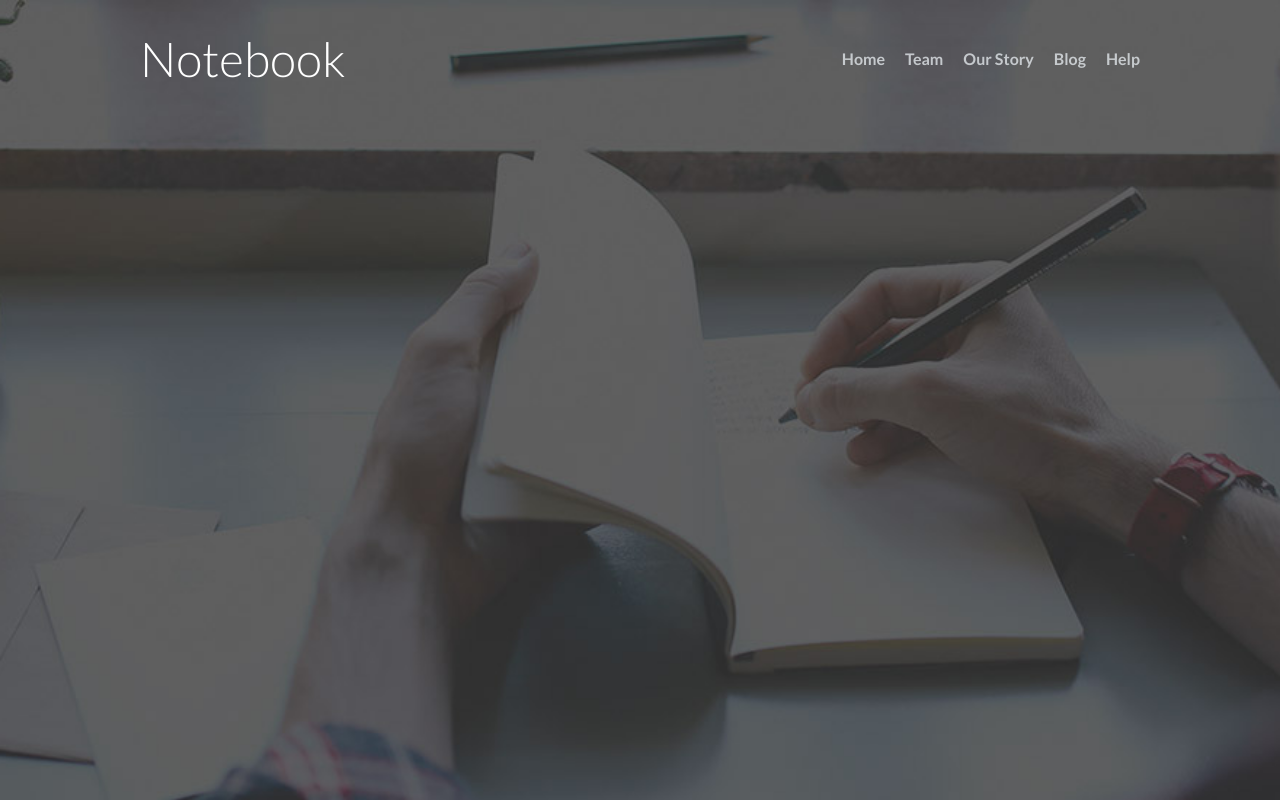
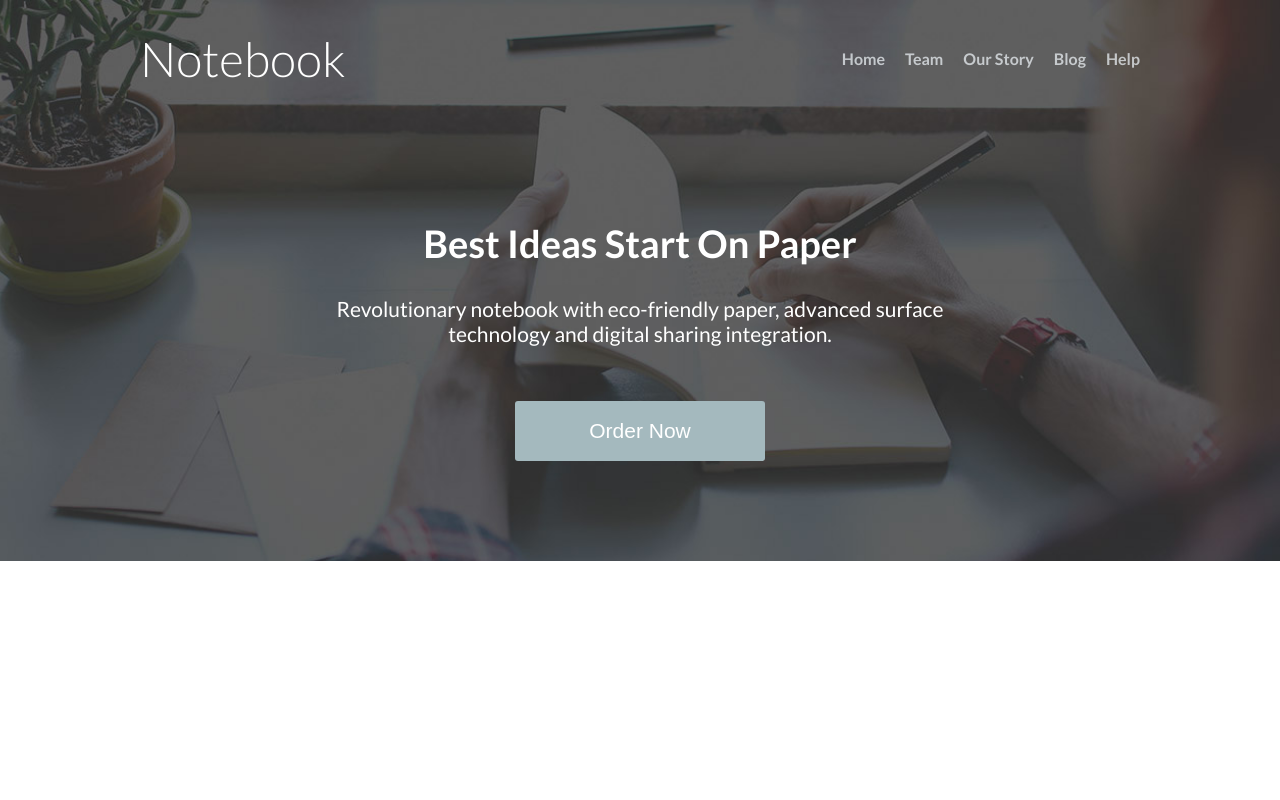
Before and after one commit to ismailow/Notebook, a plain HTML site: page index.html in a window 1280 px wide. Drawn offline with Linux system fonts and the light colour scheme.

Commit message:
intro is ready

```diff
--- a/css/style.css
+++ b/css/style.css
@@ -19,9 +19,47 @@ body{
     margin: auto;
 }
 
+.btn{
+    outline: none;
+    border: none;
+    border-radius: 3px;
+}
 
 
-/* ===Header=== */
+/* !===Block Text=== */
+.block-title{
+    font-family: Lato;
+    font-weight: 700;
+    font-size: 3.8rem;
+    text-align: center;
+}
+
+.block-title--light{
+    color: #fff;
+}
+
+.block-title--dark{
+    color: #535a5e;
+}
+
+.block-text{
+    text-align: center;
+    font-family: Lato;
+    font-size: 2.1rem;
+    margin-top: 30px;
+}
+
+.block-text--light{
+    color: #fff;
+}
+
+.block-text--dark{
+    color: #535a5e;
+}
+
+
+
+/* !===Header=== */
 .header{
     width: 100%;
     position: absolute;
@@ -46,7 +84,7 @@ body{
 
 
 
-/* ===Nav=== */
+/* !===Nav=== */
 .menu{
     display: flex;
 }
@@ -76,10 +114,33 @@ body{
 
 
 
-/* ===Intro=== */
+/* !===Intro=== */
 .intro{
     background: url('../img/intro.jpg') center no-repeat ;
     background-size: cover;
     width: 100vw;
-    height: 100vh;
 }
+
+.intro__inner .block-title{
+    padding-top: 220px;
+}
+
+.intro__button{
+    display: flex;
+    justify-content: center;
+}
+
+.btn--intro{
+    background-color: #a4b9be;
+    width: 250px;
+    height: 60px;
+    margin: 55px auto 100px;
+
+    font-size: 2.1rem;
+    color: #fff;
+    transition: .1s;
+}
+
+.btn--intro:hover{
+    background-color: #85a6ae;
+}
--- a/index.html
+++ b/index.html
@@ -37,6 +37,13 @@
 <div class="intro">
     <div class="container">
         <div class="intro__inner">
+            <div class="block-title block-title--light">Best Ideas Start On Paper</div>
+            <div class="block-text block-text--light">Revolutionary notebook with eco-friendly paper, advanced surface<br>
+                technology and digital sharing integration.</div>
+
+            <div class="intro__button">
+                <button class="btn btn--intro">Order Now</button>
+            </div>
         </div>
     </div>
 </div>
```
